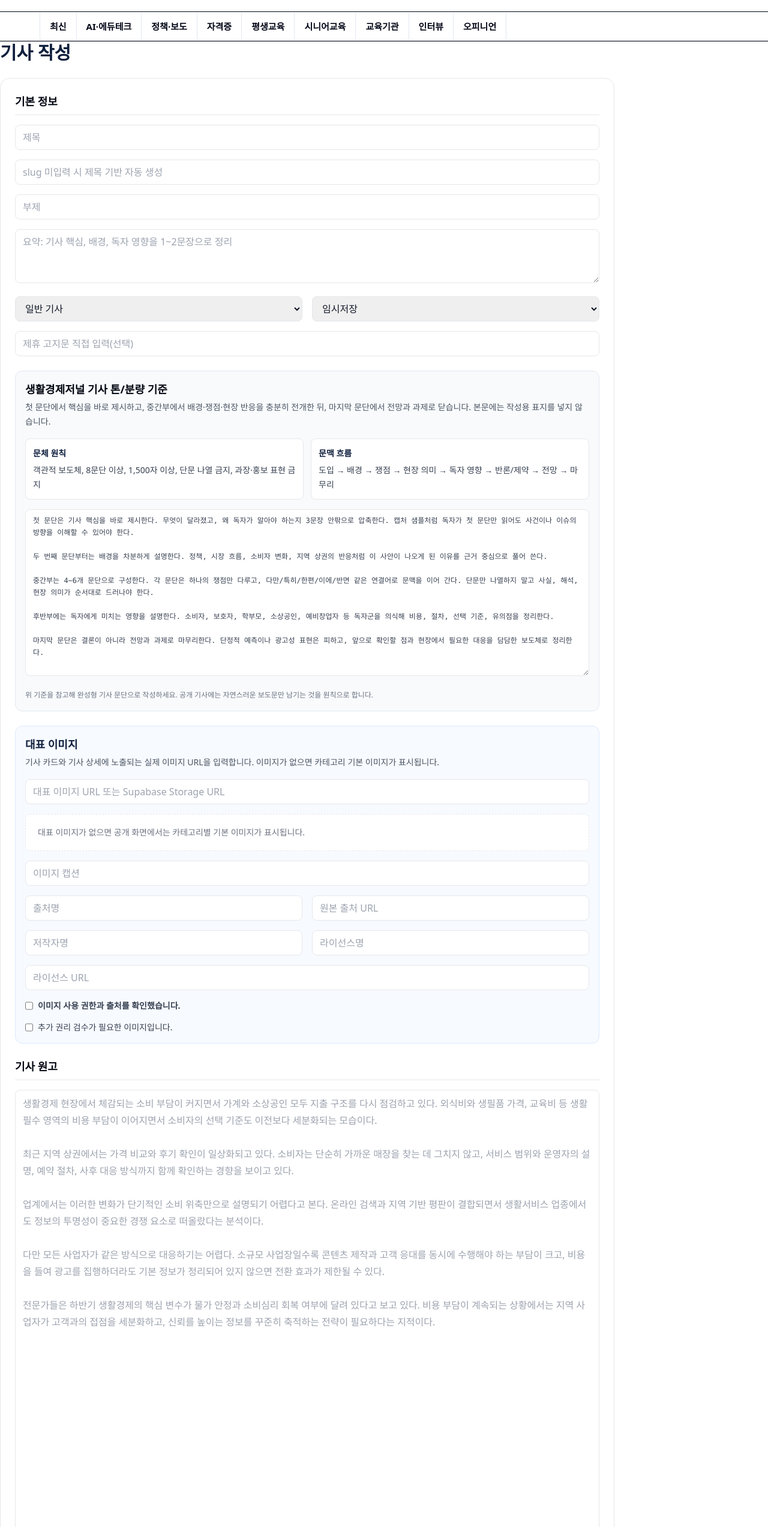
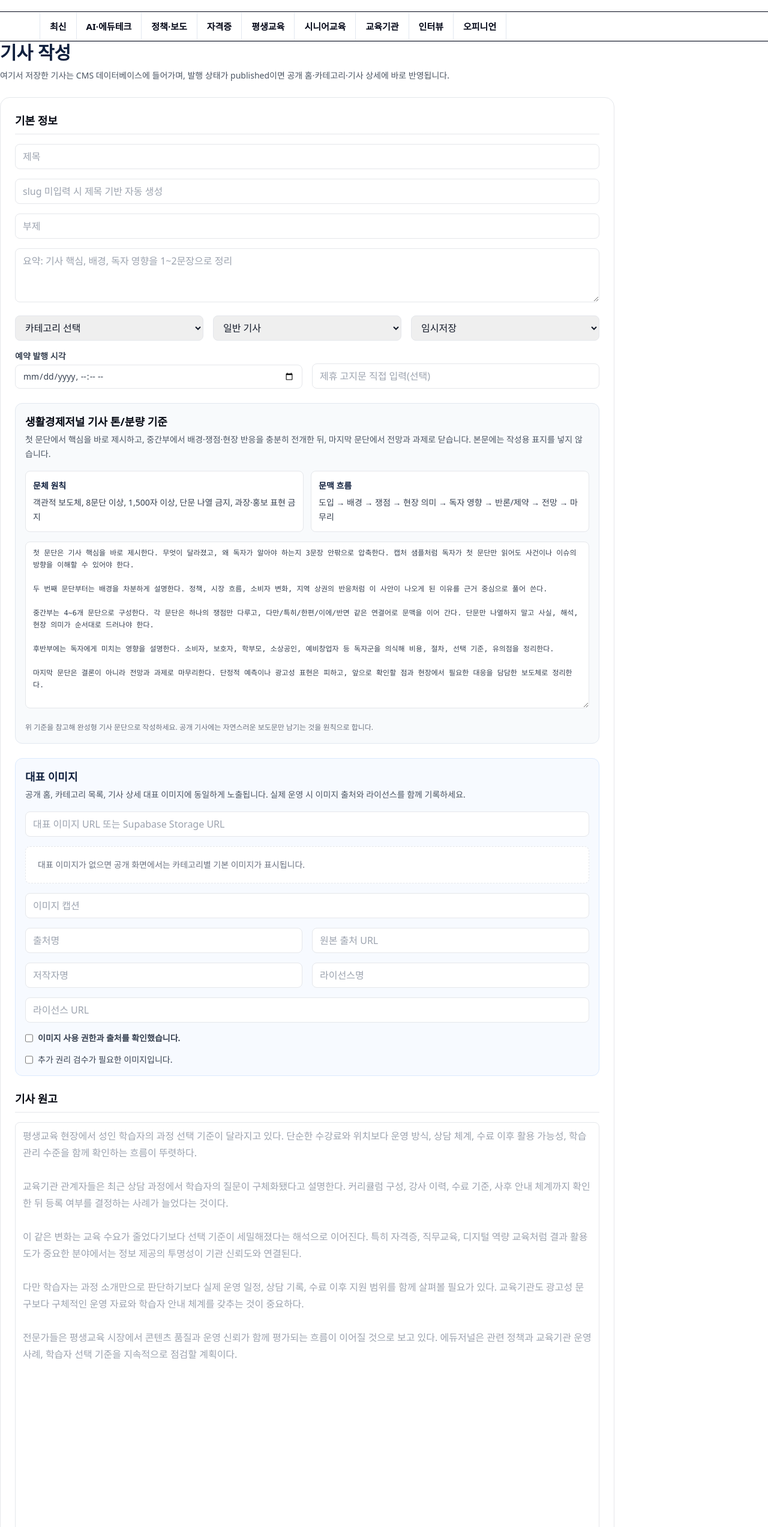
Before and after one commit to apark12321-ux/vision-media-mediaoffice, a Next.js app: page /admin/articles/new in a window 1280 px wide. Shown: the part 160-2706 px from the top of the page at 60% size. Built offline with nearby package versions, Linux system fonts and the light colour scheme.

Commit message:
Add category and publishing controls to article editor

```diff
--- a/app/admin/articles/new/page.tsx
+++ b/app/admin/articles/new/page.tsx
@@ -4,15 +4,27 @@ import { useState, useTransition } from 'react';
 import { ArticleWritingGuide } from '@/components/admin/article-writing-guide';
 import { createArticle } from '../actions';
 
-const articlePlaceholder = `생활경제 현장에서 체감되는 소비 부담이 커지면서 가계와 소상공인 모두 지출 구조를 다시 점검하고 있다. 외식비와 생필품 가격, 교육비 등 생활 필수 영역의 비용 부담이 이어지면서 소비자의 선택 기준도 이전보다 세분화되는 모습이다.
+const categories = [
+  ['lifelong-education', '평생교육·HRD'],
+  ['career-dev', '자격증·자기계발'],
+  ['senior-education', '시니어·실버교육'],
+  ['edutech-ai', '에듀테크·AI'],
+  ['wellness-life', '웰니스·인문학'],
+  ['edu-institution', '교육기관 탐방'],
+  ['interview-people', '명사 인터뷰'],
+  ['opinion', '오피니언'],
+  ['press-release', '공지·보도']
+];
 
-최근 지역 상권에서는 가격 비교와 후기 확인이 일상화되고 있다. 소비자는 단순히 가까운 매장을 찾는 데 그치지 않고, 서비스 범위와 운영자의 설명, 예약 절차, 사후 대응 방식까지 함께 확인하는 경향을 보이고 있다.
+const articlePlaceholder = `평생교육 현장에서 성인 학습자의 과정 선택 기준이 달라지고 있다. 단순한 수강료와 위치보다 운영 방식, 상담 체계, 수료 이후 활용 가능성, 학습 관리 수준을 함께 확인하는 흐름이 뚜렷하다.
 
-업계에서는 이러한 변화가 단기적인 소비 위축만으로 설명되기 어렵다고 본다. 온라인 검색과 지역 기반 평판이 결합되면서 생활서비스 업종에서도 정보의 투명성이 중요한 경쟁 요소로 떠올랐다는 분석이다.
+교육기관 관계자들은 최근 상담 과정에서 학습자의 질문이 구체화됐다고 설명한다. 커리큘럼 구성, 강사 이력, 수료 기준, 사후 안내 체계까지 확인한 뒤 등록 여부를 결정하는 사례가 늘었다는 것이다.
 
-다만 모든 사업자가 같은 방식으로 대응하기는 어렵다. 소규모 사업장일수록 콘텐츠 제작과 고객 응대를 동시에 수행해야 하는 부담이 크고, 비용을 들여 광고를 집행하더라도 기본 정보가 정리되어 있지 않으면 전환 효과가 제한될 수 있다.
+이 같은 변화는 교육 수요가 줄었다기보다 선택 기준이 세밀해졌다는 해석으로 이어진다. 특히 자격증, 직무교육, 디지털 역량 교육처럼 결과 활용도가 중요한 분야에서는 정보 제공의 투명성이 기관 신뢰도와 연결된다.
 
-전문가들은 하반기 생활경제의 핵심 변수가 물가 안정과 소비심리 회복 여부에 달려 있다고 보고 있다. 비용 부담이 계속되는 상황에서는 지역 사업자가 고객과의 접점을 세분화하고, 신뢰를 높이는 정보를 꾸준히 축적하는 전략이 필요하다는 지적이다.`;
+다만 학습자는 과정 소개만으로 판단하기보다 실제 운영 일정, 상담 기록, 수료 이후 지원 범위를 함께 살펴볼 필요가 있다. 교육기관도 광고성 문구보다 구체적인 운영 자료와 학습자 안내 체계를 갖추는 것이 중요하다.
+
+전문가들은 평생교육 시장에서 콘텐츠 품질과 운영 신뢰가 함께 평가되는 흐름이 이어질 것으로 보고 있다. 에듀저널은 관련 정책과 교육기관 운영 사례, 학습자 선택 기준을 지속적으로 점검할 계획이다.`;
 
 export default function NewArticlePage() {
   const [state, setState] = useState<{ ok?: boolean; message?: string }>({});
@@ -22,6 +34,8 @@ export default function NewArticlePage() {
   return (
     <div className="max-w-5xl">
       <h1 className="text-3xl font-black text-brand-navy">기사 작성</h1>
+      <p className="mt-2 text-sm leading-6 text-gray-600">여기서 저장한 기사는 CMS 데이터베이스에 들어가며, 발행 상태가 published이면 공개 홈·카테고리·기사 상세에 바로 반영됩니다.</p>
+
       <form action={(formData) => startTransition(async () => setState(await createArticle(formData)))} className="mt-6 space-y-6 rounded-2xl border bg-white p-6">
         <section className="space-y-4">
           <h2 className="border-b pb-2 text-lg font-black text-gray-950">기본 정보</h2>
@@ -29,7 +43,11 @@ export default function NewArticlePage() {
           <input name="slug" placeholder="slug 미입력 시 제목 기반 자동 생성" className="w-full rounded-lg border px-3 py-2" />
           <input name="subtitle" placeholder="부제" className="w-full rounded-lg border px-3 py-2" />
           <textarea name="summary" rows={3} placeholder="요약: 기사 핵심, 배경, 독자 영향을 1~2문장으로 정리" className="w-full rounded-lg border px-3 py-2" />
-          <div className="grid gap-4 md:grid-cols-2">
+          <div className="grid gap-4 md:grid-cols-3">
+            <select name="category_slug" required className="rounded-lg border px-3 py-2">
+              <option value="">카테고리 선택</option>
+              {categories.map(([slug, name]) => <option key={slug} value={slug}>{name}</option>)}
+            </select>
             <select name="article_type" className="rounded-lg border px-3 py-2">
               <option value="normal">일반 기사</option>
               <option value="brand_interview">브랜드 인터뷰</option>
@@ -40,10 +58,13 @@ export default function NewArticlePage() {
             <select name="status" className="rounded-lg border px-3 py-2">
               <option value="draft">임시저장</option>
               <option value="review">검수</option>
-              <option value="published">발행</option>
+              <option value="published">즉시 발행</option>
             </select>
           </div>
-          <input name="sponsored_notice" placeholder="제휴 고지문 직접 입력(선택)" className="w-full rounded-lg border px-3 py-2" />
+          <div className="grid gap-4 md:grid-cols-2">
+            <label className="text-sm font-bold text-gray-700">예약 발행 시각<input name="scheduled_at" type="datetime-local" className="mt-1 w-full rounded-lg border px-3 py-2 font-normal" /></label>
+            <input name="sponsored_notice" placeholder="제휴 고지문 직접 입력(선택)" className="self-end rounded-lg border px-3 py-2" />
+          </div>
         </section>
 
         <ArticleWritingGuide />
@@ -51,13 +72,13 @@ export default function NewArticlePage() {
         <section className="space-y-4 rounded-xl border border-blue-100 bg-blue-50/50 p-4">
           <div>
             <h2 className="text-lg font-black text-brand-navy">대표 이미지</h2>
-            <p className="mt-1 text-sm leading-6 text-gray-600">기사 카드와 기사 상세에 노출되는 실제 이미지 URL을 입력합니다. 이미지가 없으면 카테고리 기본 이미지가 표시됩니다.</p>
+            <p className="mt-1 text-sm leading-6 text-gray-600">공개 홈, 카테고리 목록, 기사 상세 대표 이미지에 동일하게 노출됩니다. 실제 운영 시 이미지 출처와 라이선스를 함께 기록하세요.</p>
           </div>
           <input name="thumbnail_url" value={thumbnailUrl} onChange={(event) => setThumbnailUrl(event.target.value)} placeholder="대표 이미지 URL 또는 Supabase Storage URL" className="w-full rounded-lg border px-3 py-2" />
           {thumbnailUrl ? (
             <div className="overflow-hidden rounded-lg border bg-white">
               {/* eslint-disable-next-line @next/next/no-img-element */}
-              <img src={thumbnailUrl} alt="대표 이미지 미리보기" className="max-h-80 w-full object-contain" />
+              <img src={thumbnailUrl} alt="대표 이미지 미리보기" className="max-h-80 w-full object-contain" referrerPolicy="no-referrer" />
             </div>
           ) : (
             <div className="rounded-lg border border-dashed bg-white p-5 text-sm text-gray-500">대표 이미지가 없으면 공개 화면에서는 카테고리별 기본 이미지가 표시됩니다.</div>
@@ -83,10 +104,12 @@ export default function NewArticlePage() {
         <section className="space-y-4">
           <h2 className="border-b pb-2 text-lg font-black text-gray-950">기사 원고</h2>
           <textarea name="content" rows={26} required placeholder={articlePlaceholder} className="w-full rounded-lg border px-3 py-2 leading-7" />
+          <textarea name="source_urls" rows={3} placeholder="참고 출처 URL을 줄바꿈 또는 쉼표로 입력" className="w-full rounded-lg border px-3 py-2" />
+          <label className="flex gap-2 text-sm font-bold text-gray-700"><input name="fact_checked" type="checkbox" value="true" />팩트체크와 표현 검수를 완료했습니다.</label>
         </section>
 
         <div className="rounded-xl bg-amber-50 p-4 text-sm leading-6 text-amber-900">
-          발행 전 체크: 기사 톤과 구조, 제휴 고지, 과장 표현, 자료 권리, 이미지 출처를 확인하세요.
+          발행 전 체크: 기사 톤과 구조, 제휴 고지, 과장 표현, 자료 권리, 이미지 출처를 확인하세요. published 상태로 저장하면 공개 페이지에서 우선 노출됩니다.
         </div>
         {state.message && <p className={`rounded-lg p-3 text-sm ${state.ok ? 'bg-green-50 text-green-700' : 'bg-red-50 text-red-700'}`}>{state.message}</p>}
         <button disabled={isPending} className="rounded-xl bg-brand-navy px-5 py-3 font-black text-white">저장</button>
```
